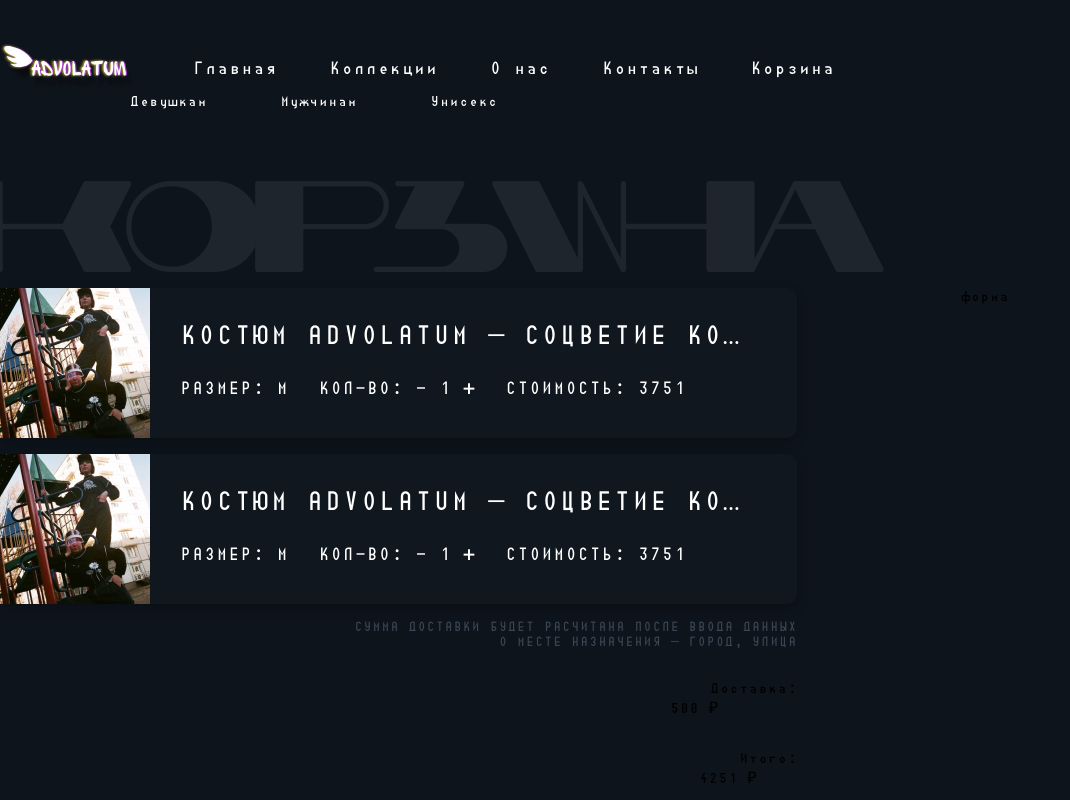
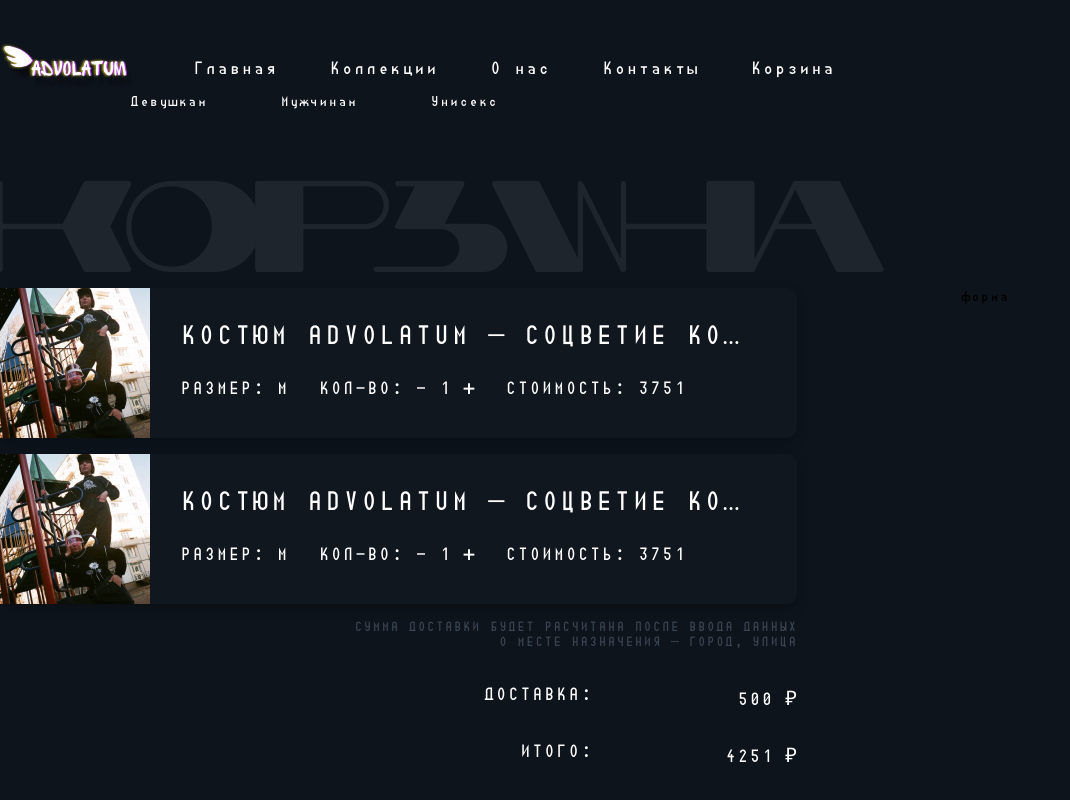
Before and after one commit to bogush01/bogush.github.io, a React (Create React App) app: page /shopcart in a window 1280 px wide. Shown: the top 800 px of the page, without its empty margins (0-1070 px from the left). Built offline with nearby package versions, Linux system fonts and the light colour scheme.

Commit message:
complete bill

```diff
--- a/src/pages/ShopCart/index.css
+++ b/src/pages/ShopCart/index.css
@@ -21,12 +21,30 @@
   display: flex;
   flex-direction: column;
   align-items: flex-end;
+  font-size: 20px;
+  text-transform: uppercase;
+  text-align: right;
 }
 
 .shop-cart__bill-text {
-  text-transform: uppercase;
   font-size: 15px;
   color: #3b4654;
   width: 457px;
-  text-align: right;
 }
+
+.shop-cart__bill-item {
+  display: flex;
+  gap: 95px;
+  color: #fff;
+}
+
+.shop-cart__bill-items-list {
+  display: flex;
+  flex-direction: column;
+  gap: 30px;
+}
+
+.shop-cart__bill-item-dd,
+.shop-cart__bill-item-dt {
+  width: 110px;
+}
--- a/src/pages/ShopCart/index.jsx
+++ b/src/pages/ShopCart/index.jsx
@@ -24,8 +24,6 @@ const ShopCart = () => {
                 <dd className="shop-cart__bill-item-dd">Доставка: </dd>
                 <dt className="shop-cart__bill-item-dt">500 ₽</dt>
               </div>
-            </dl>
-            <dl className="shop-cart__bill-items-list">
               <div className="shop-cart__bill-item">
                 <dd className="shop-cart__bill-item-dd">Итого: </dd>
                 <dt className="shop-cart__bill-item-dt">4251 ₽</dt>
```
